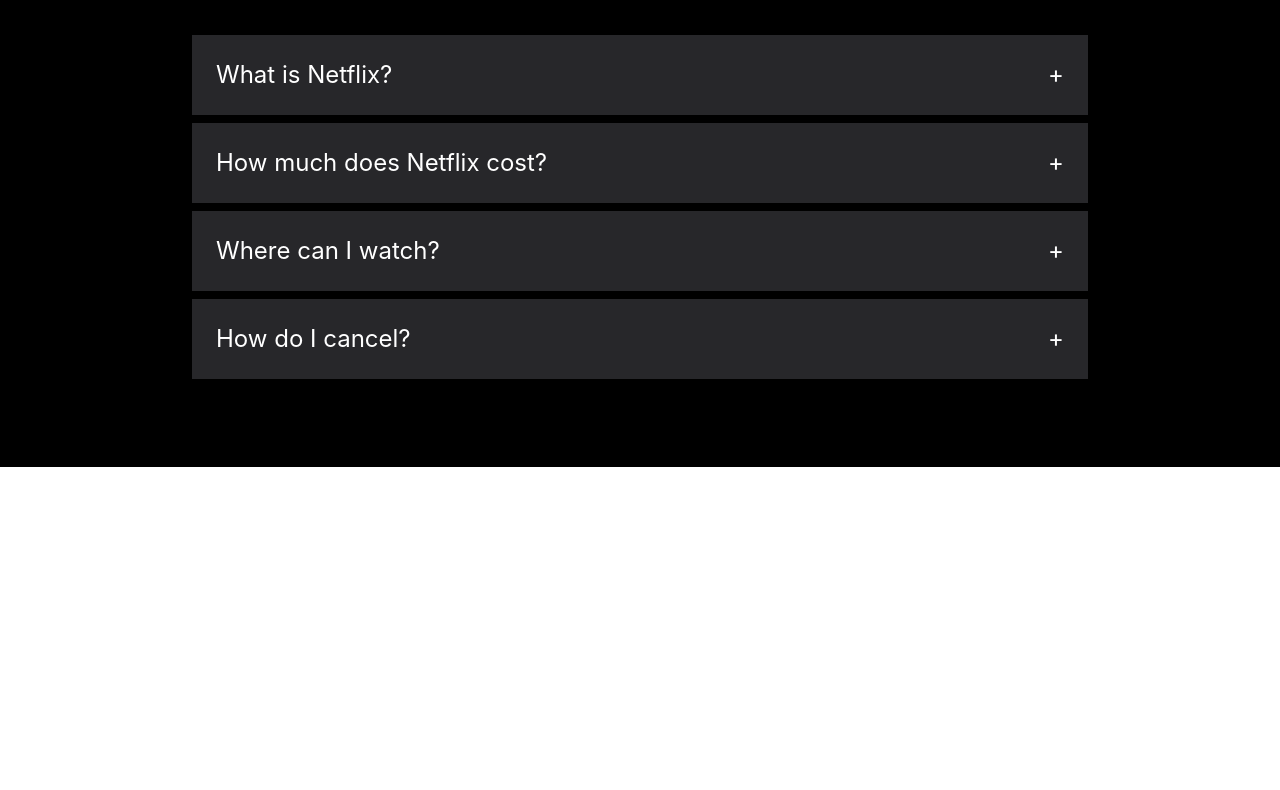
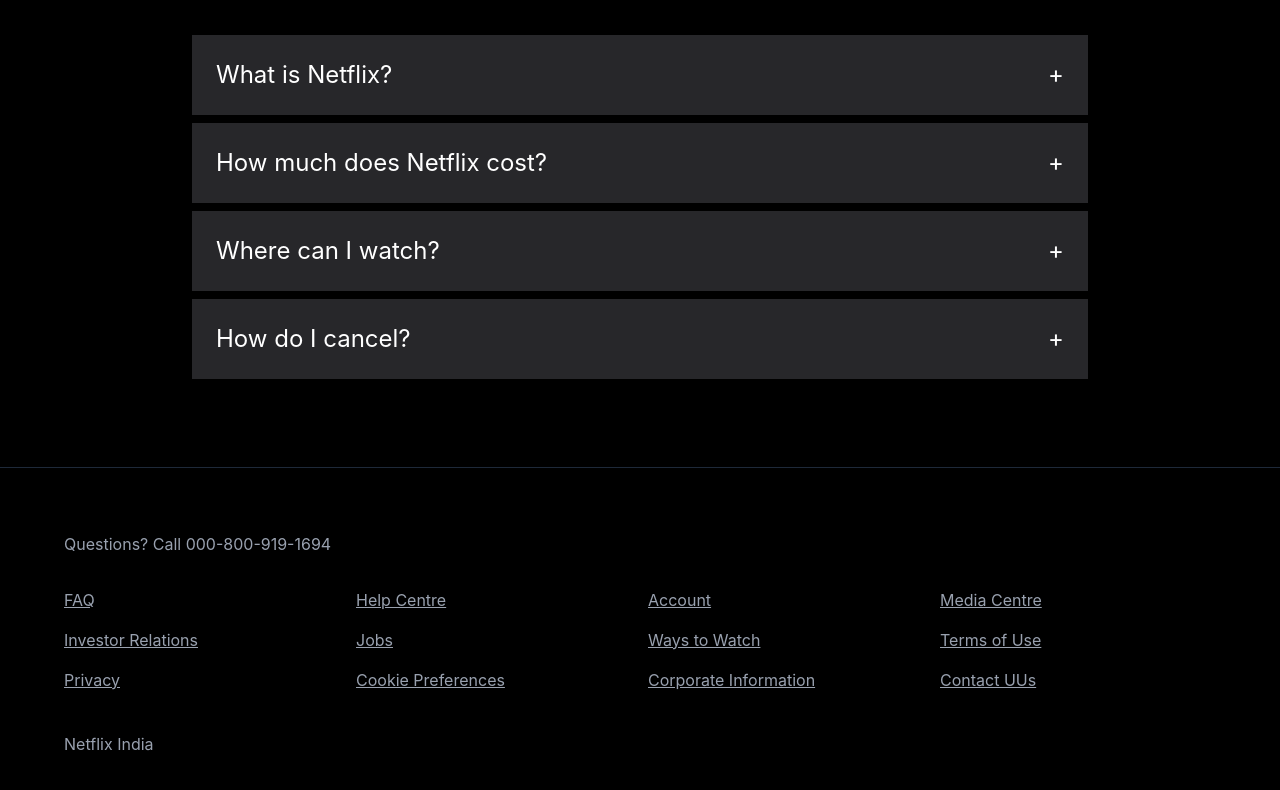
Before and after one commit to kaizen0103/netflix-clone, a React (Vite) app: page / in a window 1280 px wide. Shown: the part 1902-2692 px from the top of the page. Before the commit the page ends 2369 px from the top, so only its background shows below. Built offline with nearby package versions, Linux system fonts and the light colour scheme.

Commit message:
Add Netflix footer section

```diff
--- a/src/App.jsx
+++ b/src/App.jsx
@@ -5,6 +5,7 @@
 
 import HeroBanner from './components/HeroBanner'
 import FAQ from './components/FAQ'
+import Footer from './components/Footer'
 
 const App = () => {
   return (
@@ -20,8 +21,8 @@
       title="Download your shows to watch offline"
       description="Save your favourites easily and always have something to watch."
       image={tvImage}/>
-
       <FAQ/>
+      <Footer/>
     </div>
   )
 }
--- /dev/null
+++ b/src/components/Footer.jsx
@@ -0,0 +1,37 @@
+import React from 'react'
+
+const Footer = () => {
+    const links = [
+        "FAQ",
+        "Help Centre",
+        "Account",
+        "Media Centre",
+        "Investor Relations",
+        "Jobs",
+        "Ways to Watch",
+        "Terms of Use",
+        "Privacy",
+        "Cookie Preferences",
+        "Corporate Information",
+        "Contact UUs"
+    ];
+  return (
+    <footer className='bg-black text-gray-400 px-10 py-16 border-t border-gray-800'>
+        <div className='max-w-6xl mx-auto'>
+            <p className='mb-8'>Questions? Call 000-800-919-1694</p>
+            <div className='grid grid-cols-2 md:grid-cols-4 gap-4'>{links.map((link, index)=> (
+                <a
+                key={index}
+                href="a"
+                className='underline hover:text-white'>
+                    {link}
+                </a>
+            ))}
+            </div>
+            <p className='mt-10'>Netflix India</p>
+        </div>
+    </footer>
+  )
+}
+
+export default Footer
```
